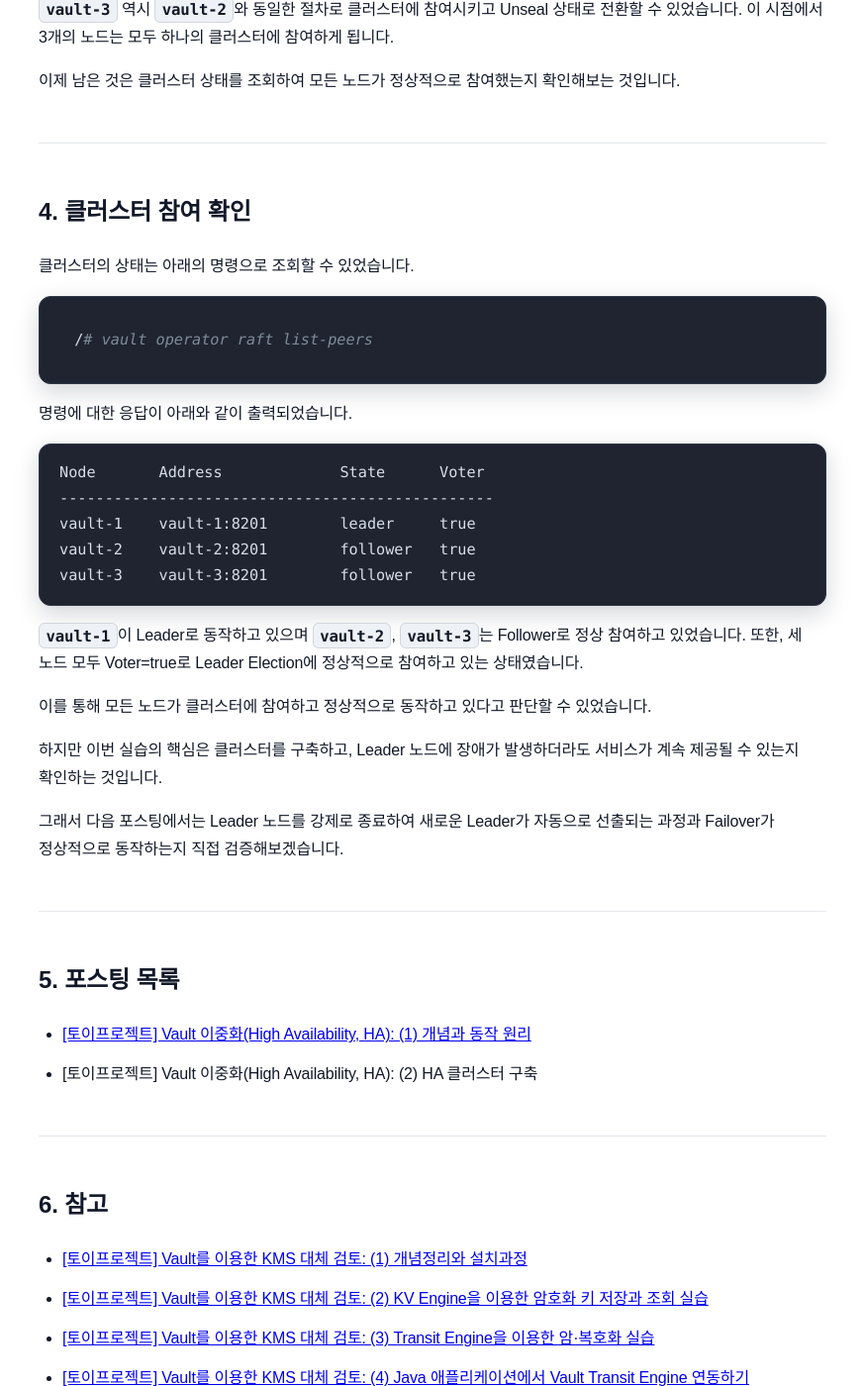
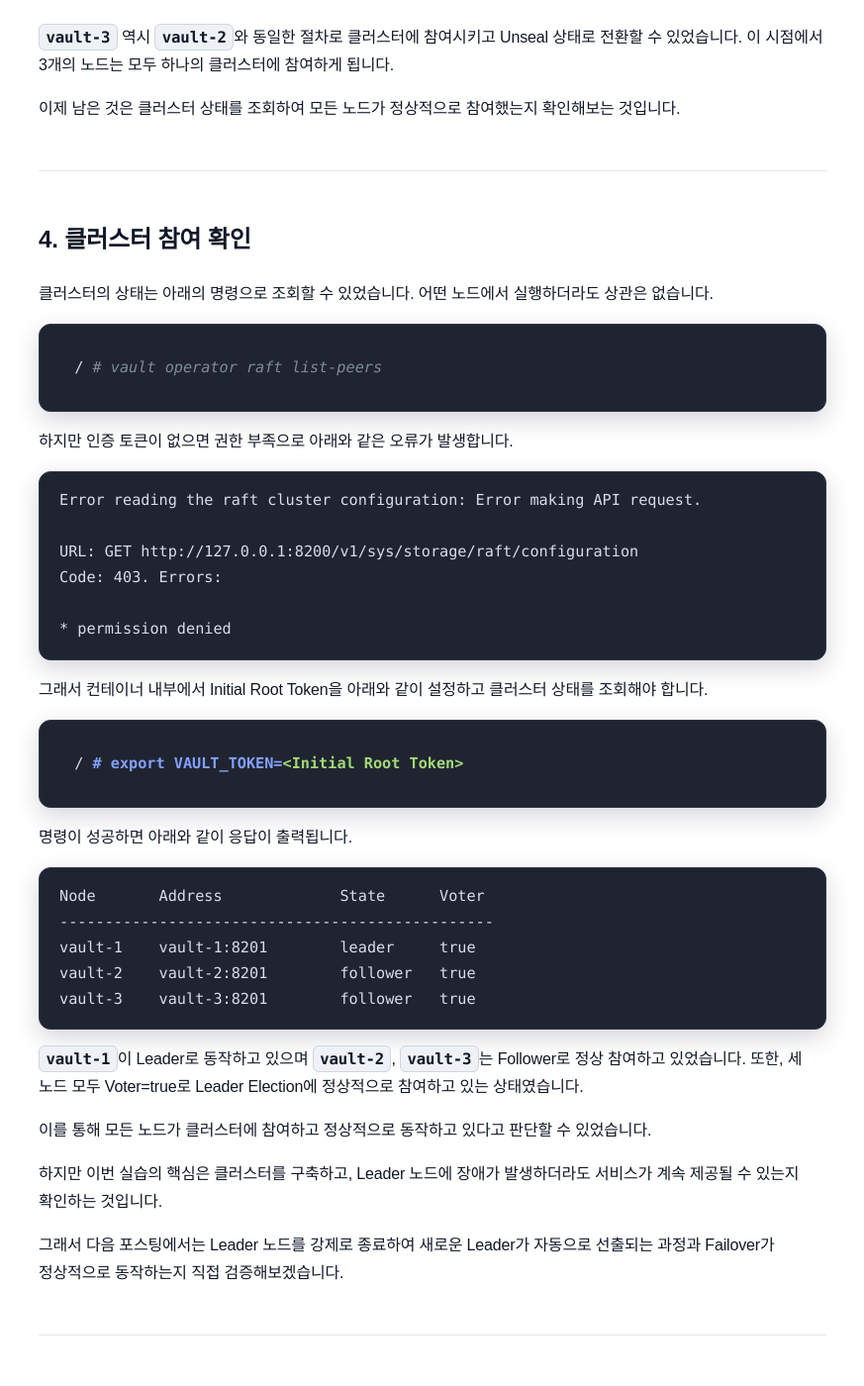
Before and after one commit to sanghoon-lee/sanghoon-lee.github.io, a Jekyll site: the page built from _posts/2026-06-26-vault-ha2.md, in a window 1280 px wide and 1400 px high, scrolled down 10911 px. Shown: the whole window at 99% size, without its empty margins (203-1076 px from the left). Built offline with Jekyll 4.4.1, drawn with Linux system fonts in a browser that asks for light colours; nearby versions of some CDN libraries; comment, search, counter and statistics services are not loaded; some of the changed text lies outside the part shown.

Commit message:
vault ha 2번째 포스팅 추가

````diff
--- a/_posts/2026-06-26-vault-ha2.md
+++ b/_posts/2026-06-26-vault-ha2.md
@@ -344,9 +344,9 @@ $ docker exec -it vault-2 sh
 / # export VAULT_ADDR=http://127.0.0.1:8200
 ```
 
-참고로 `VAULT_ADDR`는 Vault CLI가 요청을 보낼 대상 서버를 의미합니다. 현재는 `vault-2` 컨테이너 내부에서 명령을 실행하고 있으므로 http://127.0.0.1:8200은 `vault-2` 자신을 가리킵니다.
+참고로 `VAULT_ADDR`는 Vault CLI가 요청을 보낼 대상을 의미합니다. 현재는 `vault-2` 컨테이너 내부에서 명령을 실행하고 있으므로 http://127.0.0.1:8200은 `vault-2` 자신입니다.
 
-반면 클러스터 참여를 요청할때는 `vault operator raft join` 명령의 인수로 참여할 대상 클러스터의 Leader 주소를 지정해야 합니다. 클러스터의 Leader가 현재는 `vault-1`이므로, 아래와 같이 명령을 실행했습니다.
+반면 클러스터 참여를 요청할때는 `vault operator raft join` 명령의 인수는 참여할 클러스터의 Leader 주소입니다. 클러스터의 Leader가 현재는 `vault-1`이므로 http://vault-1:8200을 별도로 지정해야 합니다. 그래서 아래와 같이 명령을 실행했습니다.
 
 ```bash
 / # vault operator raft join http://vault-1:8200
@@ -374,13 +374,30 @@ Joined    true
 
 ## 4. 클러스터 참여 확인
 
-클러스터의 상태는 아래의 명령으로 조회할 수 있었습니다.
+클러스터의 상태는 아래의 명령으로 조회할 수 있었습니다. 어떤 노드에서 실행하더라도 상관은 없습니다.
 
 ```bash
-/# vault operator raft list-peers
+/ # vault operator raft list-peers
 ```
 
-명령에 대한 응답이 아래와 같이 출력되었습니다.
+하지만 인증 토큰이 없으면 권한 부족으로 아래와 같은 오류가 발생합니다.
+
+```nohighlight
+Error reading the raft cluster configuration: Error making API request.
+
+URL: GET http://127.0.0.1:8200/v1/sys/storage/raft/configuration
+Code: 403. Errors:
+
+* permission denied
+```
+
+그래서 컨테이너 내부에서 Initial Root Token을 아래와 같이 설정하고 클러스터 상태를 조회해야 합니다.
+
+```bash
+/ # export VAULT_TOKEN=<Initial Root Token>
+```
+
+명령이 성공하면 아래와 같이 응답이 출력됩니다.
 
 ```nohighlight
 Node       Address             State      Voter
````
